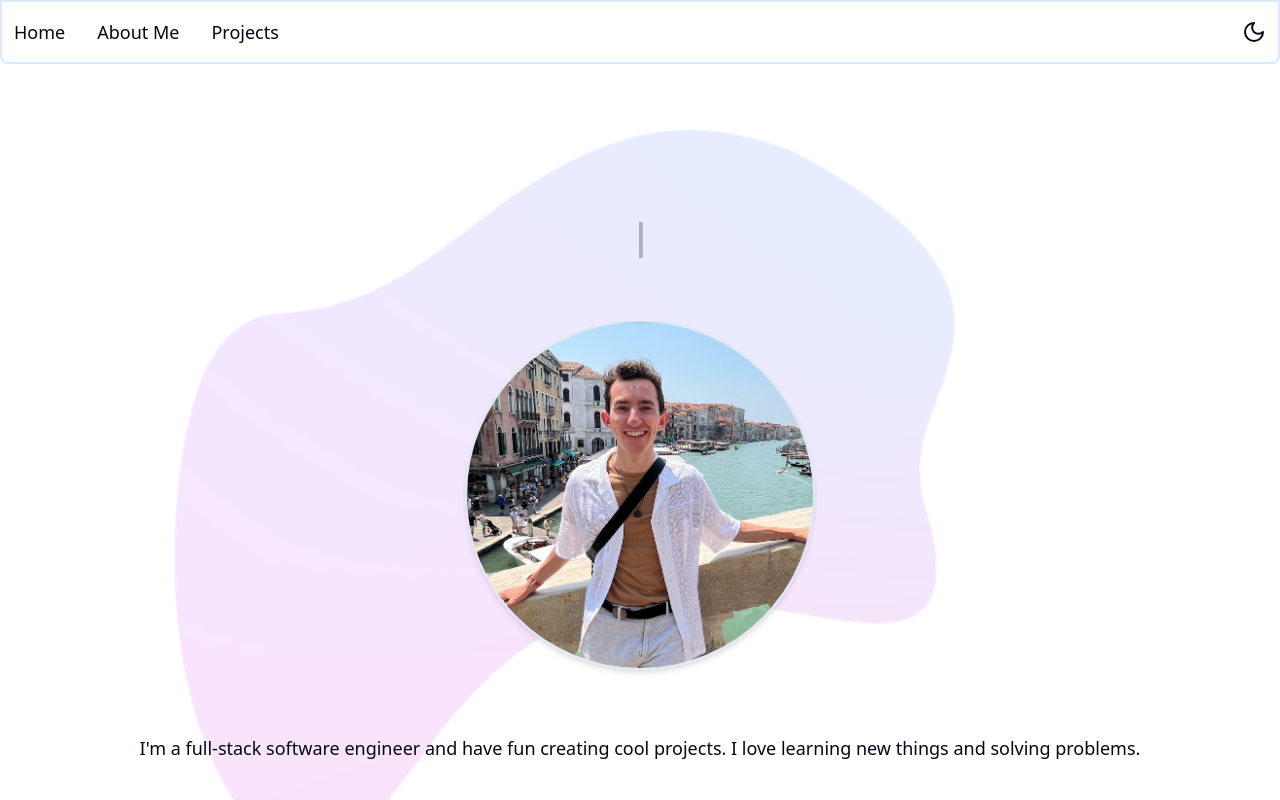
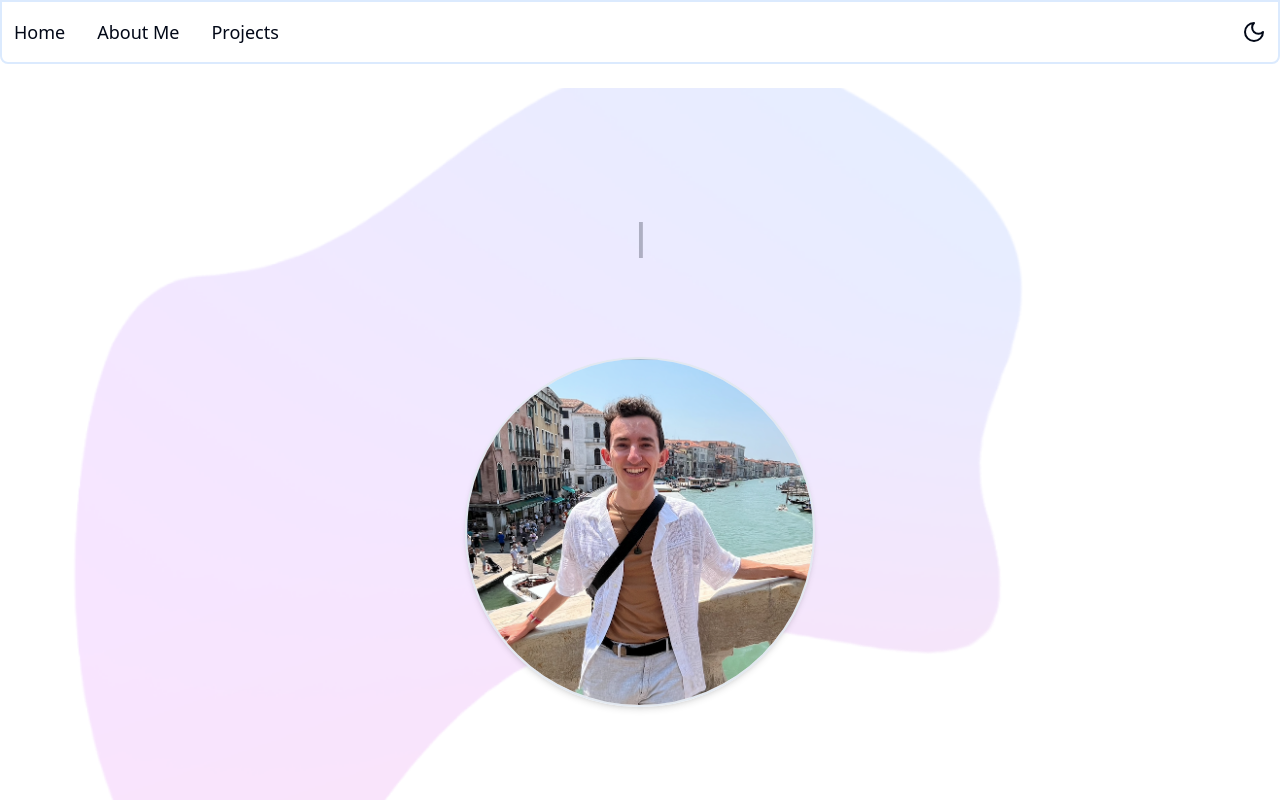
Before and after one commit to kbrenn02/portfolio-website, a Next.js app in the folder portfolio-website/: page / in a window 1280 px wide. Shown: the top 800 px of the page. Built offline with nearby package versions, Linux system fonts and the light colour scheme.

Commit message:
adjusted spacing issues

```diff
--- a/portfolio-website/app/layout.tsx
+++ b/portfolio-website/app/layout.tsx
@@ -26,7 +26,7 @@ export default function RootLayout({
       <body className="flex flex-col min-h-screen">
         <ThemeProvider attribute="class">
             <Navbar />
-            <main className="flex-grow mx-16 sm:mx-2 max-w-screen-xl px-3 py-6">{children}</main>
+            <main className="flex-grow sm:mx-auto mx-2 max-w-screen-xl px-3 py-6">{children}</main>
             <Footer />
         </ThemeProvider>
       </body>
--- a/portfolio-website/app/page.tsx
+++ b/portfolio-website/app/page.tsx
@@ -16,15 +16,16 @@ export const metadata: Metadata = {
 export default function Home() {
   return (
     <>
-    <section className="space-y-16 bg-[url('/background.png')] bg-cover bg-center bg-no-repeat mx-auto my-auto pt-8 w-10/12 min-h-screen">
+    <section className="space-y-16 bg-[url('/background.png')] bg-cover bg-center bg-no-repeat mx-auto my-auto pt-8 w-full min-h-screen
+    flex flex-wrap px-1 py-4">
 
-      <section className="flex justify-center gap-16 pt-24 max-w-screen-md mx-auto">
+      <section className="flex justify-center gap-16 pt-24 w-full mx-auto">
         <div className="items-center space-y-3">
           <TyperwriterEffect />
         </div>
       </section>
 
-      <section>
+      <section className="w-full">
         <div className="flex justify-center">
             <Image
                 src={kevin}
```
